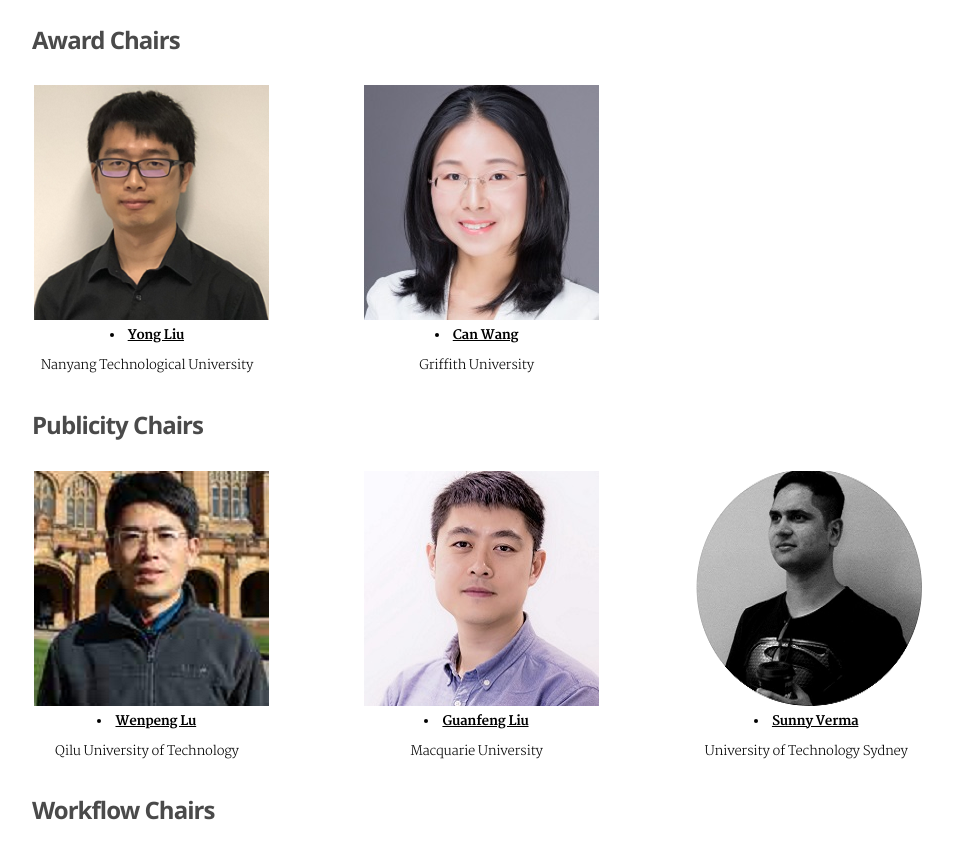
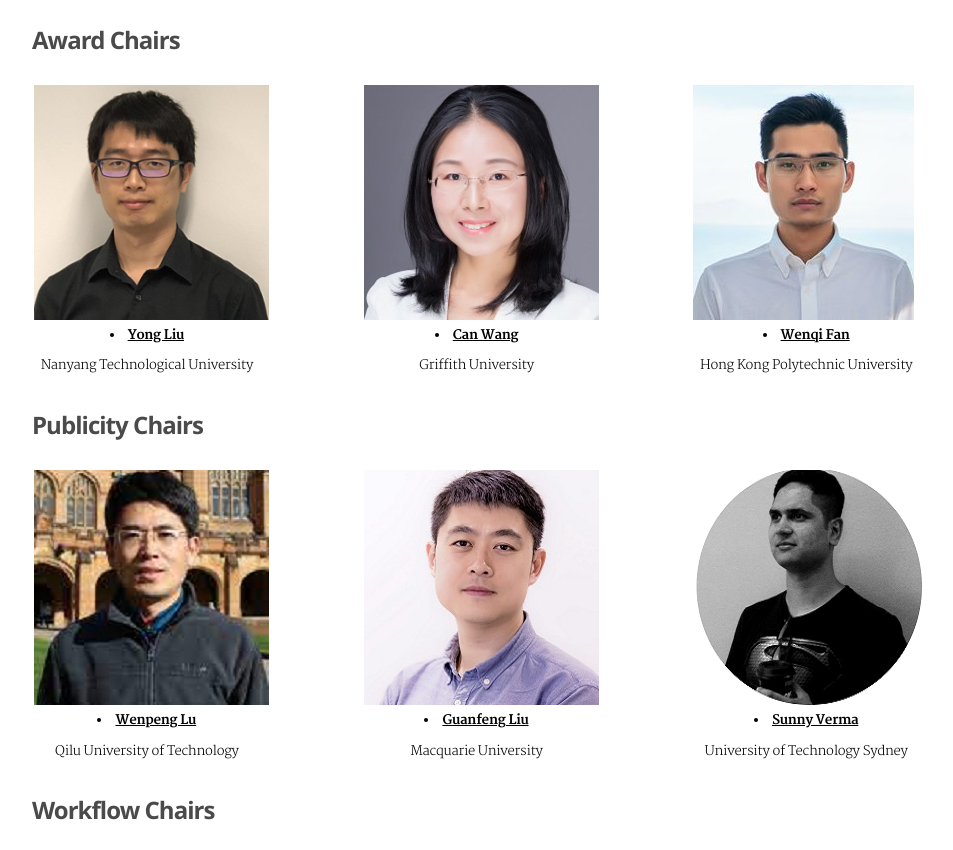
Before and after one commit to NeuRec21/NeuRec21.github.io, a plain HTML site: page Organization/index.html in a window 1280 px wide. Shown: the part 1621-2471 px from the top of the page, without its empty margins (238-1191 px from the left). Drawn offline with Linux system fonts and the light colour scheme; some packages are replaced by stand-ins of ours; a script that the page names is missing.

Commit message:
Site updated: 2021-09-05 18:47:10

```diff
--- a/Organization/index.html
+++ b/Organization/index.html
@@ -35,6 +35,7 @@
 <meta property="og:image" content="http://example.com/Organization/index/null.jpg">
 <meta property="og:image" content="http://example.com/Organization/index/LiuYong.jpg">
 <meta property="og:image" content="http://example.com/Organization/index/wangcan.jpg">
+<meta property="og:image" content="http://example.com/Organization/index/wenqifan.jpg">
 <meta property="og:image" content="http://example.com/Organization/index/null.jpg">
 <meta property="og:image" content="http://example.com/Organization/index/wenpenglu.jpg">
 <meta property="og:image" content="http://example.com/Organization/index/GuanfengLiu.jpg">
@@ -46,7 +47,7 @@
 <meta property="og:image" content="http://example.com/Organization/index/zq.jpg">
 <meta property="og:image" content="http://example.com/Organization/index/null.jpg">
 <meta property="article:published_time" content="2021-04-23T05:17:54.000Z">
-<meta property="article:modified_time" content="2021-06-27T09:30:43.953Z">
+<meta property="article:modified_time" content="2021-09-05T10:46:40.018Z">
 <meta name="twitter:card" content="summary">
 <meta name="twitter:image" content="http://example.com/Organization/index/shoujinwang.jpg">
 
@@ -254,8 +255,9 @@
 <h3 id="Award-Chairs"><a href="#Award-Chairs" class="headerlink" title="Award Chairs"></a>Award Chairs</h3><p>
 <div class="figure fig-33" style="width:;"><a class="fancybox" href="index/LiuYong.jpg" title="<a href=http://www.yongliu.org/ style=color:black><li><b><u>Yong Liu</u></b></li> Nanyang Technological University</a>" data-caption="<a href=http://www.yongliu.org/ style=color:black><li><b><u>Yong Liu</u></b></li> Nanyang Technological University</a>" data-fancybox="default"><img class="fig-img" src="/Organization/index/LiuYong.jpg" alt="<a href=http://www.yongliu.org/ style=color:black><li><b><u>Yong Liu</u></b></li> Nanyang Technological University</a>"></a><span class="caption"><a target="_blank" rel="noopener" href="http://www.yongliu.org/" style="color:black"><li><b><u>Yong Liu</u></b></li> Nanyang Technological University</a></span></div>
 <div class="figure fig-33" style="width:;"><a class="fancybox" href="index/wangcan.jpg" title="<a href=https://sites.google.com/site/canwangresearch/home?authuser=1/ style=color:black><li><b><u>Can Wang</u></b></li> Griffith University</a>" data-caption="<a href=https://sites.google.com/site/canwangresearch/home?authuser=1/ style=color:black><li><b><u>Can Wang</u></b></li> Griffith University</a>" data-fancybox="default"><img class="fig-img" src="/Organization/index/wangcan.jpg" alt="<a href=https://sites.google.com/site/canwangresearch/home?authuser=1/ style=color:black><li><b><u>Can Wang</u></b></li> Griffith University</a>"></a><span class="caption"><a target="_blank" rel="noopener" href="https://sites.google.com/site/canwangresearch/home?authuser=1/" style="color:black"><li><b><u>Can Wang</u></b></li> Griffith University</a></span></div>
-<div class="figure " style="width:;"><a class="fancybox" href="null.jpg" title data-caption data-fancybox="default"><img class="fig-img" src="/Organization/index/null.jpg" alt></a></div><div style="clear:both;"></div>
+<div class="figure fig-33" style="width:;"><a class="fancybox" href="index/wenqifan.jpg" title="<a href=https://wenqifan03.github.io/ style=color:black><li><b><u>Wenqi Fan</u></b></li> Hong Kong Polytechnic University</a>" data-caption="<a href=https://wenqifan03.github.io/ style=color:black><li><b><u>Wenqi Fan</u></b></li> Hong Kong Polytechnic University</a>" data-fancybox="default"><img class="fig-img" src="/Organization/index/wenqifan.jpg" alt="<a href=https://wenqifan03.github.io/ style=color:black><li><b><u>Wenqi Fan</u></b></li> Hong Kong Polytechnic University</a>"></a><span class="caption"><a target="_blank" rel="noopener" href="https://wenqifan03.github.io/" style="color:black"><li><b><u>Wenqi Fan</u></b></li> Hong Kong Polytechnic University</a></span></div>
 </p>
+<div class="figure " style="width:1px;"><a class="fancybox" href="null.jpg" title data-caption data-fancybox="default"><img class="fig-img" src="/Organization/index/null.jpg" style="width:1px;height:1px;" alt></a></div><div style="clear:both;"></div>
 
 <h3 id="Publicity-Chairs"><a href="#Publicity-Chairs" class="headerlink" title="Publicity Chairs"></a>Publicity Chairs</h3><p>
 <div class="figure fig-33" style="width:;"><a class="fancybox" href="index/wenpenglu.jpg" title="<a href=https://www.x-mol.com/university/faculty/160485/ style=color:black><li><b><u>Wenpeng Lu</u></b></li> Qilu University of Technology</a>" data-caption="<a href=https://www.x-mol.com/university/faculty/160485/ style=color:black><li><b><u>Wenpeng Lu</u></b></li> Qilu University of Technology</a>" data-fancybox="default"><img class="fig-img" src="/Organization/index/wenpenglu.jpg" alt="<a href=https://www.x-mol.com/university/faculty/160485/ style=color:black><li><b><u>Wenpeng Lu</u></b></li> Qilu University of Technology</a>"></a><span class="caption"><a target="_blank" rel="noopener" href="https://www.x-mol.com/university/faculty/160485/" style="color:black"><li><b><u>Wenpeng Lu</u></b></li> Qilu University of Technology</a></span></div>
```
Also changed, not shown: Organization/index/wenqifan.jpg (added).
